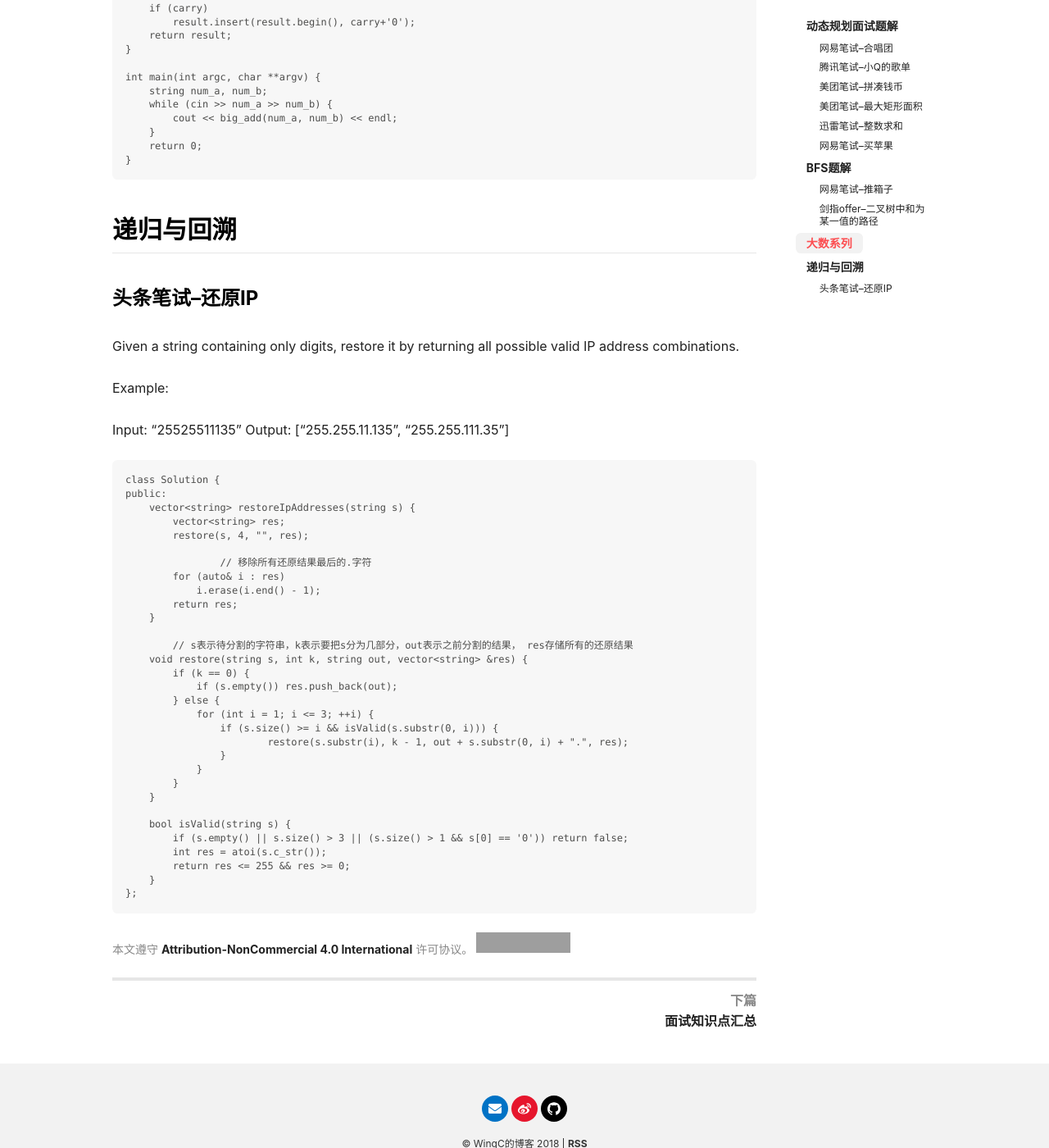
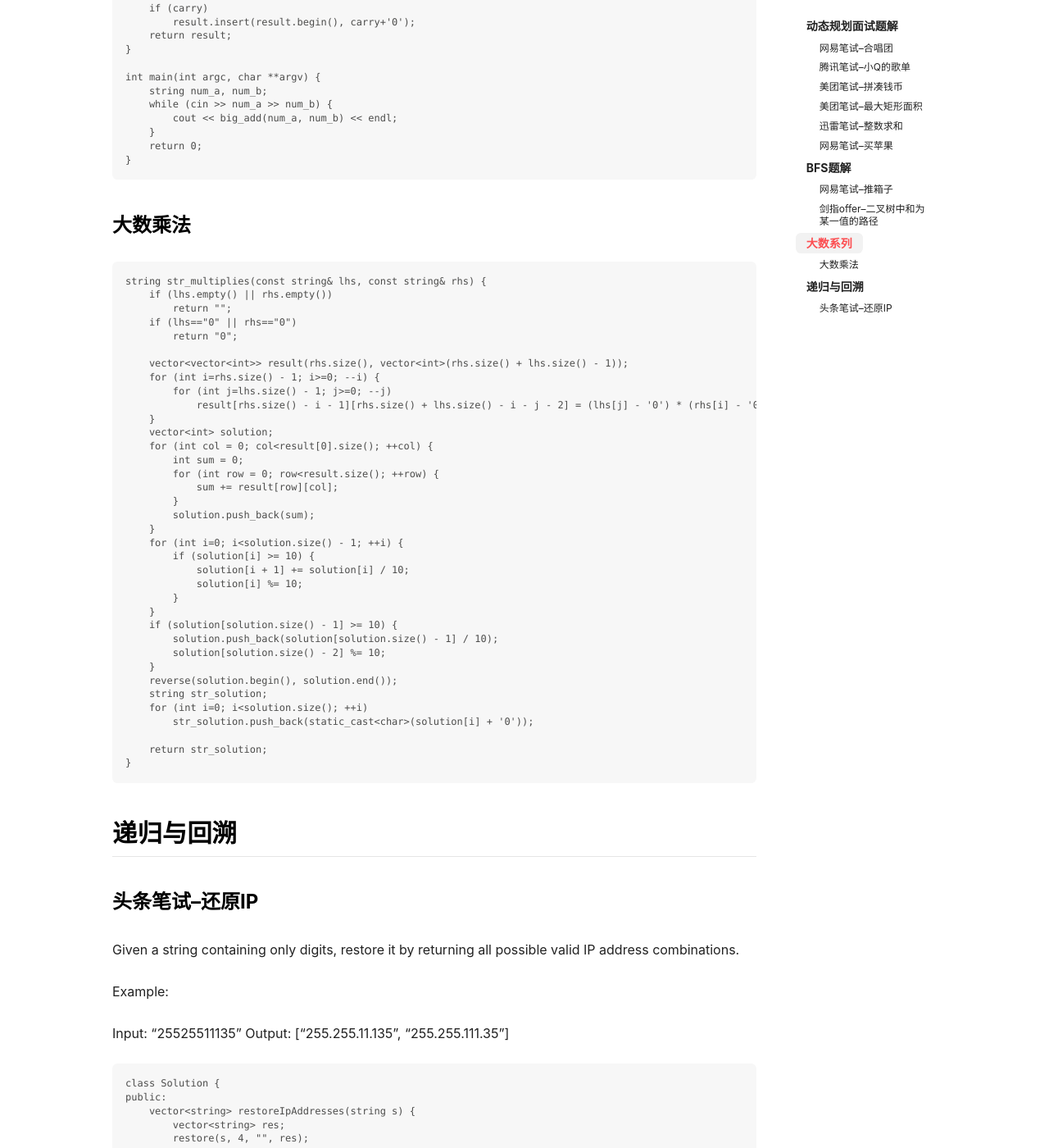
Before and after one commit to WingsGo/WingsGo.github.io, a Jekyll site: the page built from _posts/2018-09-11-interview-programming.md, in a window 1280 px wide and 1400 px high, scrolled down 13271 px. Shown: the whole window at 82% size. Built offline with Jekyll 4.4.1, drawn with Linux system fonts in a browser that asks for light colours; nearby versions of some CDN libraries; comment, search, counter and statistics services are not loaded; grey boxes are pictures that could not be loaded.

Commit message:
added 大数乘法

```diff
--- a/_posts/2018-09-11-interview-programming.md
+++ b/_posts/2018-09-11-interview-programming.md
@@ -653,6 +653,44 @@ Error
 	}
 
 
+### 大数乘法
+	string str_multiplies(const string& lhs, const string& rhs) {
+	    if (lhs.empty() || rhs.empty())
+		return "";
+	    if (lhs=="0" || rhs=="0")
+		return "0";
+
+	    vector<vector<int>> result(rhs.size(), vector<int>(rhs.size() + lhs.size() - 1));
+	    for (int i=rhs.size() - 1; i>=0; --i) {
+		for (int j=lhs.size() - 1; j>=0; --j)
+		    result[rhs.size() - i - 1][rhs.size() + lhs.size() - i - j - 2] = (lhs[j] - '0') * (rhs[i] - '0');
+	    }
+	    vector<int> solution;
+	    for (int col = 0; col<result[0].size(); ++col) {
+		int sum = 0;
+		for (int row = 0; row<result.size(); ++row) {
+		    sum += result[row][col];
+		}
+		solution.push_back(sum);
+	    }
+	    for (int i=0; i<solution.size() - 1; ++i) {
+		if (solution[i] >= 10) {
+		    solution[i + 1] += solution[i] / 10;
+		    solution[i] %= 10;
+		}
+	    }
+	    if (solution[solution.size() - 1] >= 10) {
+		solution.push_back(solution[solution.size() - 1] / 10);
+		solution[solution.size() - 2] %= 10;
+	    }
+	    reverse(solution.begin(), solution.end());
+	    string str_solution;
+	    for (int i=0; i<solution.size(); ++i)
+		str_solution.push_back(static_cast<char>(solution[i] + '0'));
+
+	    return str_solution;
+	}
+
 ## 递归与回溯
 ### 头条笔试--还原IP
 Given a string containing only digits, restore it by returning all possible valid IP address combinations.
```
